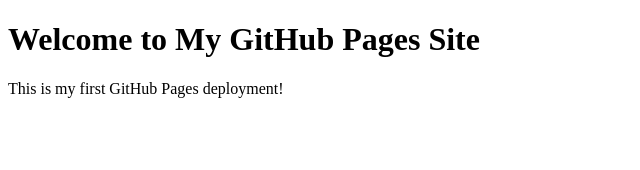
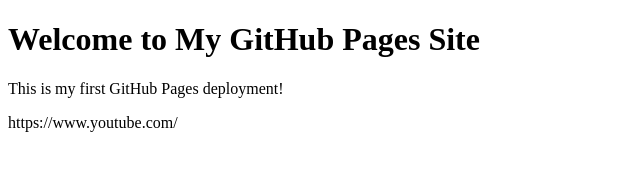
Before and after one commit to yki579/my-first-web-app, a plain HTML site: page index.html in a window 1280 px wide. Shown: the whole page, without its empty margins (0-640 px from the left). Drawn offline with Linux system fonts and the light colour scheme.

Commit message:
Add files via upload

```diff
--- a/index.html
+++ b/index.html
@@ -8,5 +8,6 @@
 <body>
     <h1>Welcome to My GitHub Pages Site</h1>
     <p>This is my first GitHub Pages deployment!</p>
+    <p>https://www.youtube.com/</p>
 </body>
 </html>
```
